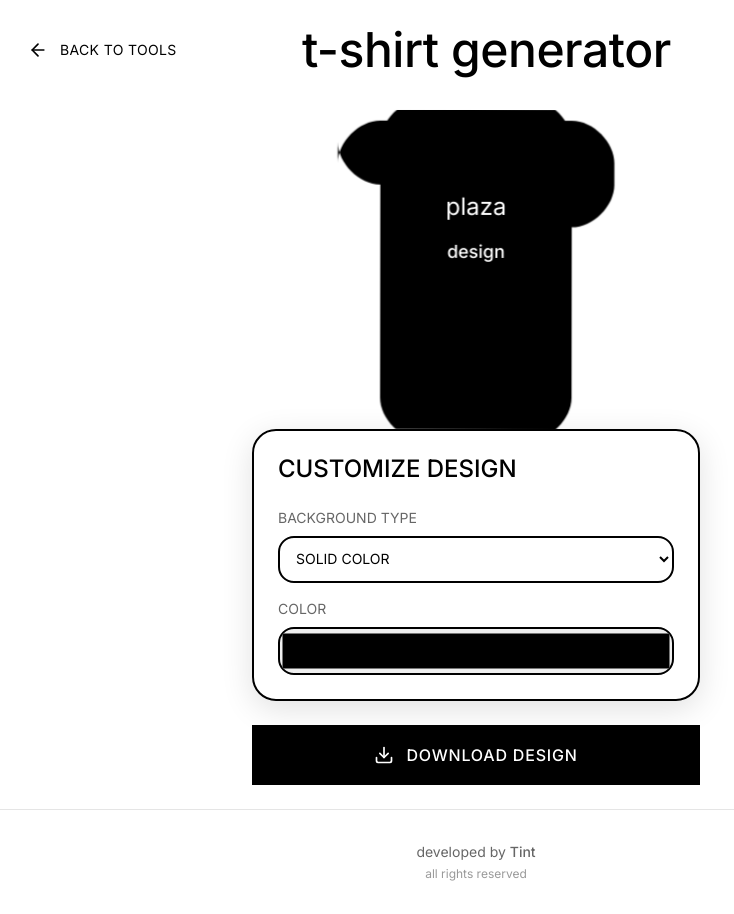
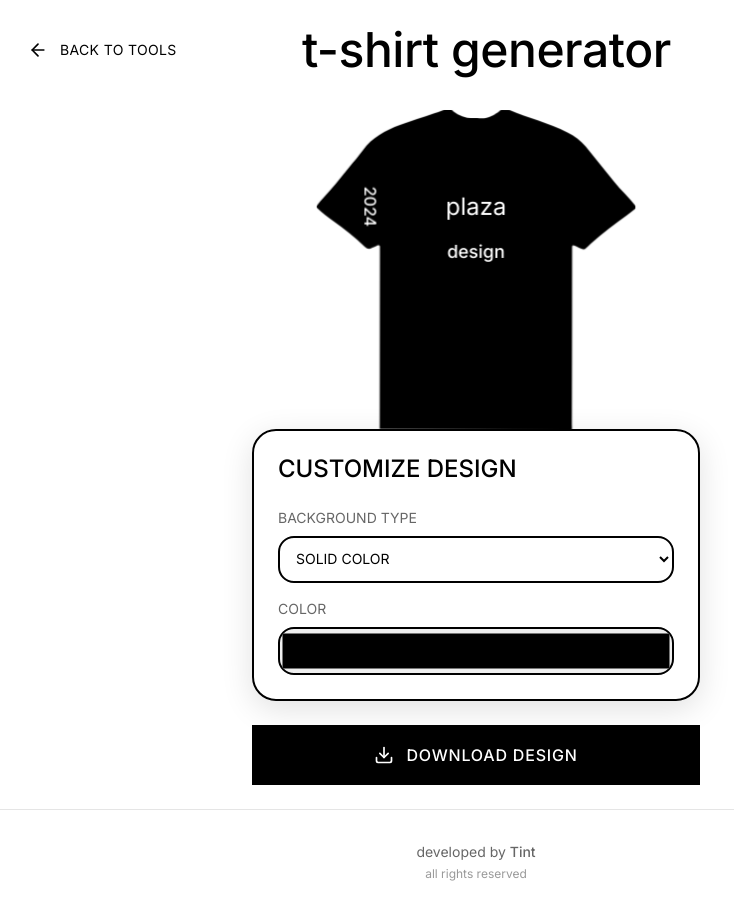
Before and after one commit to beaurlirl/plaza, a Next.js app: page /tools/tshirt-generator in a window 1280 px wide. Shown: the whole page, without its empty margins (164-898 px from the left). Built offline with nearby package versions, Linux system fonts and the light colour scheme.

Commit message:
Update t-shirt generator to use improved SVG
- Replace tshirt.svg with shirtforpublic.svg
- Use better t-shirt design for more realistic appearance
- Maintain all existing functionality with improved visual design

```diff
--- a/src/app/tools/tshirt-generator/page.tsx
+++ b/src/app/tools/tshirt-generator/page.tsx
@@ -74,11 +74,11 @@ export default function TshirtGenerator() {
         className="w-56 sm:w-64 lg:w-80 h-56 sm:h-64 lg:h-80 relative cursor-pointer flex items-center justify-center animate-gentle-wave glass-panel rounded-3xl border-2 border-gray-300"
         style={{
           background,
-          WebkitMaskImage: "url('/tshirt.svg')",
+          WebkitMaskImage: "url('/shirtforpublic.svg')",
           WebkitMaskSize: '100%',
           WebkitMaskRepeat: 'no-repeat',
           WebkitMaskPosition: 'center',
-          maskImage: "url('/tshirt.svg')",
+          maskImage: "url('/shirtforpublic.svg')",
           maskSize: '100%',
           maskRepeat: 'no-repeat',
           maskPosition: 'center',
```
Also changed, not shown: public/shirtforpublic.svg (added), public/tshirt.svg (deleted).
